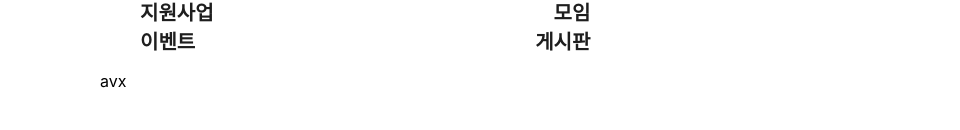
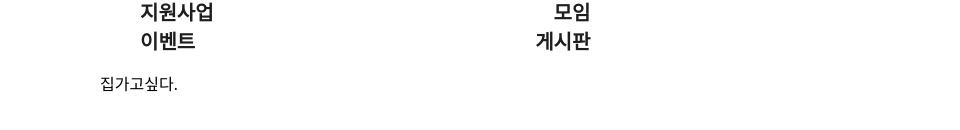
Before and after one commit to KimSuMin123/LetMeGoHome_Front, a React (Create React App) app: page /StandingAloneCompany in a window 1280 px wide. Shown: the part 246-376 px from the top of the page, without its empty margins (0-960 px from the left). Built offline with nearby package versions, Linux system fonts and the light colour scheme.

Commit message:
vkgkvl
vkgkvl

```diff
--- a/src/StandingAloneCompany.js
+++ b/src/StandingAloneCompany.js
@@ -1,7 +1,7 @@
 const StandingAloneCompany = () => {
     return(
         <div className="all">
-        avx
+        집가고싶다.
         </div>
     )
 }
--- a/src/StandingAloneFooter.js
+++ b/src/StandingAloneFooter.js
@@ -20,22 +20,16 @@ const StandingAloneFooter = () => {
                 </ul>
                 <div id = "Icon">
                     <div id="IconPreview1">
-                        <img id="IconPreviewImg" src={페이스북}/>
+                        <img id="IconPreviewImg" src={인스타그램}/>
                     </div>
-
-
+                    <div id="IconPreview1">
+                        <img id="IconPreviewImg" src={트위터}/>
+                    </div>
                     <div id="IconPreview1">
                         <img id="IconPreviewImg" src={유튜브}/>
                     </div>
-
-
                     <div id="IconPreview1">
-                        <img id="IconPreviewImg" src={인스타그램}/>
-                    </div>
-
-
-                    <div id="IconPreview1">
-                        <img id="IconPreviewImg" src={트위터}/>
+                        <img id="IconPreviewImg" src={페이스북}/>
                     </div>
                     </div>
             </div>
```
